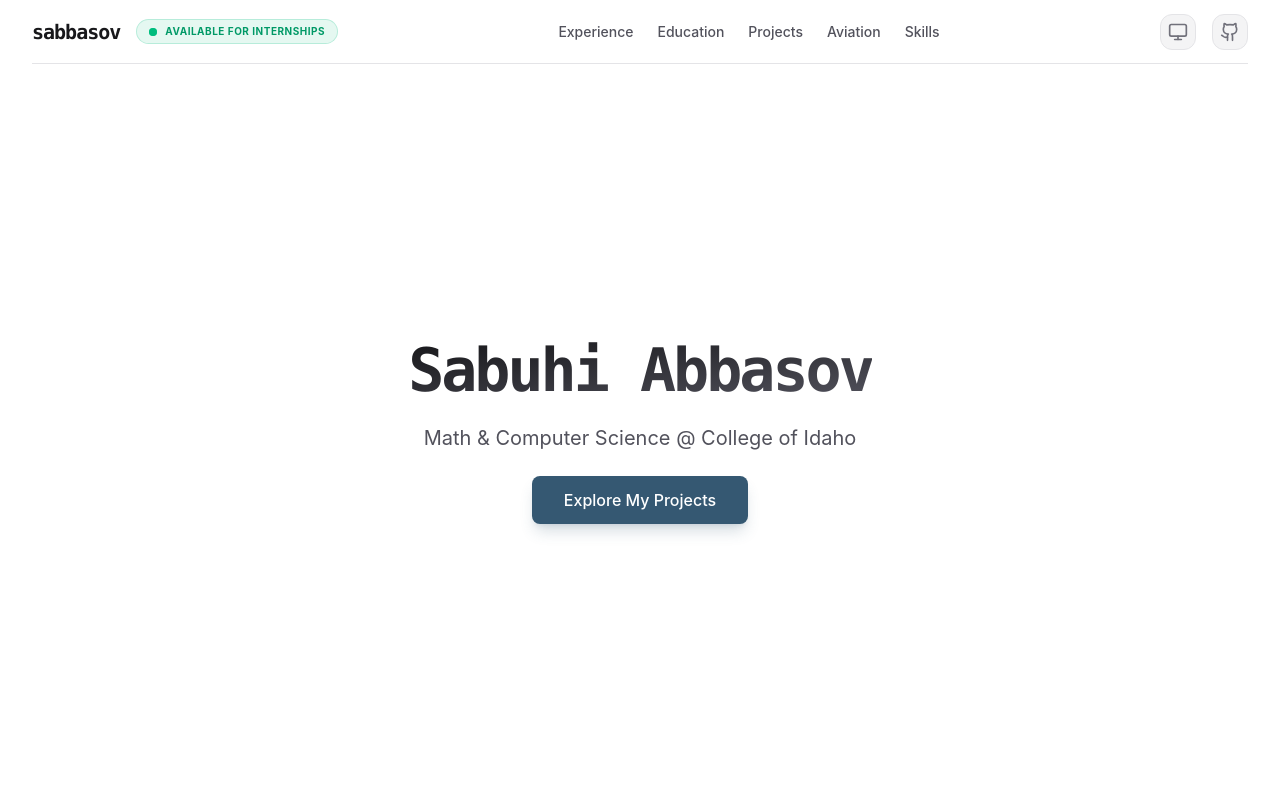
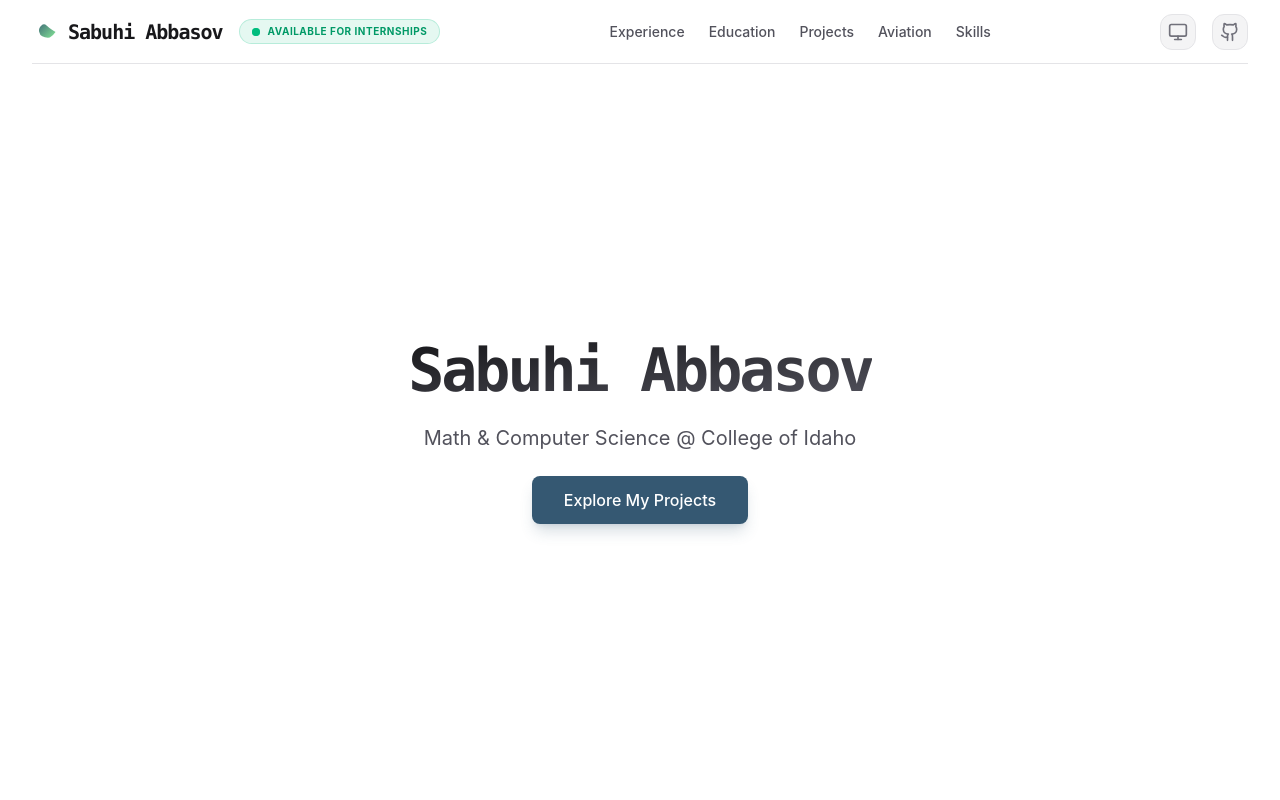
Before and after one commit to sabbasov/sabbasov.com, a Next.js app: page / in a window 1280 px wide. Shown: the top 800 px of the page. Built offline with nearby package versions, Linux system fonts and the light colour scheme.

Commit message:
add favicon, update .gitignore

```diff
--- a/app/components/header.tsx
+++ b/app/components/header.tsx
@@ -31,8 +31,20 @@ const Header = () => {
         <div className="container mx-auto px-4 sm:px-6 lg:px-8">
           <div className="flex items-center justify-between h-16 border-b border-zinc-200 dark:border-zinc-800">
             <div className="flex items-center gap-4">
-              <Link href="/" className="text-xl font-bold text-zinc-900 dark:text-white font-mono tracking-tighter">
-                sabbasov
+              <Link href="/" className="flex items-center gap-2 text-xl font-bold text-zinc-900 dark:text-white font-mono tracking-tighter">
+                {/* Inline SVG logo */}
+                <span className="w-7 h-7 flex items-center justify-center">
+                  <svg xmlns="http://www.w3.org/2000/svg" viewBox="-250 -250 500 500" width="28" height="28">
+                    <defs>
+                      <linearGradient x1="-200" y1="-200" x2="200" y2="200" gradientUnits="userSpaceOnUse" id="logo-grad-header">
+                        <stop offset="0" stopColor="#355872" />
+                        <stop offset="1" stopColor="#92FE9D" />
+                      </linearGradient>
+                    </defs>
+                    <path d="M 170.65618658416722,0.0 Q 87.21915399469356,109.36935979384127 32.370317340852104,103.9270938871789 Q -22.478519312989345,98.48482798051654 -66.64834899979981,75.92602506923275 Q -110.81817868661027,53.36722215794895 -122.85991431876292,-5.798994246834933 Q -134.90164995091558,-64.96521065161882 -85.6272750278971,-112.1188363330943 Q -36.352900104878614,-159.27246201456978 9.977554461501427,-114.94023601414332 Q 56.30800902788147,-70.60801001371685 113.48209780602434,-35.304005006858425 Z" fill="url(#logo-grad-header)" stroke="none" />
+                  </svg>
+                </span>
+                <span>Sabuhi Abbasov</span>
               </Link>
               <div className="hidden sm:flex items-center gap-2 px-3 py-1 rounded-full bg-emerald-500/10 border border-emerald-500/20 text-emerald-600 dark:text-emerald-400 text-[10px] uppercase tracking-wider font-bold">
                 <span className="relative flex h-2 w-2">
--- a/app/layout.tsx
+++ b/app/layout.tsx
@@ -17,6 +17,9 @@ import { ThemeProvider } from './components/theme-provider';
 export default function RootLayout({ children }: { children: React.ReactNode }) {
   return (
     <html lang="en" suppressHydrationWarning>
+      <head>
+        <link rel="icon" type="image/svg+xml" href="/favicon.svg" />
+      </head>
       <body className={`${GeistSans.variable} ${GeistMono.variable}`}>
         <ThemeProvider attribute="class" defaultTheme="system" enableSystem>
           {children}
```
Also changed, not shown: public/favicon.svg (added), 1 other file (tests, documents, lock files or other folders).
